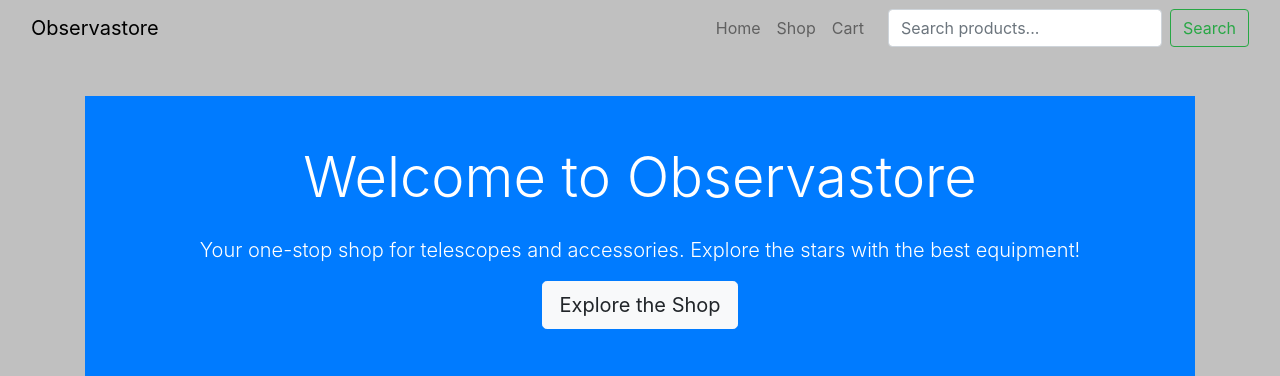
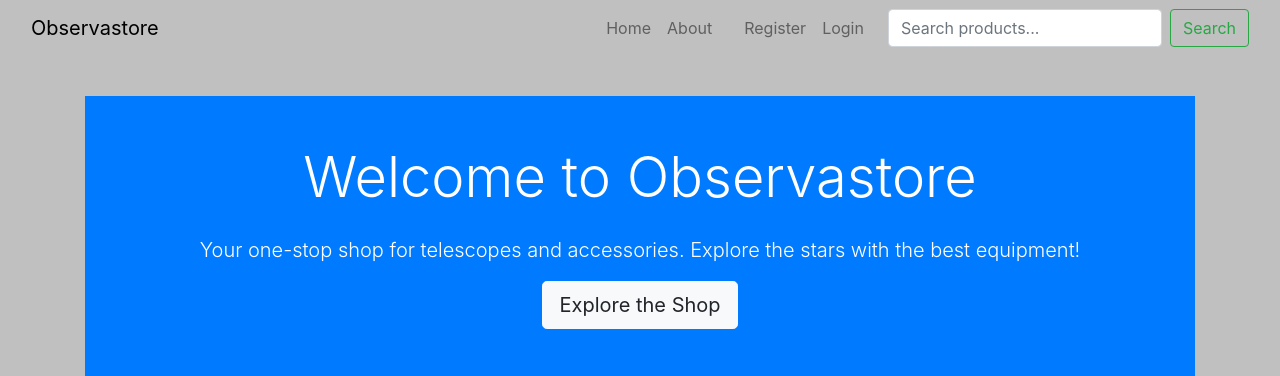
Before and after one commit to mahidaCodeTrained/observastore, a Django app: template home/templates/home/index.html in a window 1280 px wide. Shown: the top 376 px of the page. Run offline with Django 5.2, Linux system fonts and the light colour scheme; the template is opened without the code that fills it, so the values that code supplies are empty; some libraries are stand-ins or nearby versions.

Commit message:
extended navigation for site to incorporate different links depending on login status

```diff
--- a/templates/base.html
+++ b/templates/base.html
@@ -9,7 +9,7 @@
 
     <!-- Bootstrap CSS -->
     <link rel="stylesheet" href="https://maxcdn.bootstrapcdn.com/bootstrap/4.1.3/css/bootstrap.min.css">
-     <!-- Custom CSS from style.css file -->
+    <!-- Custom CSS from style.css file -->
     <link rel="stylesheet" href="{% static 'css/style.css' %}">
 </head>
 <body>
@@ -20,23 +20,51 @@
             <!-- Observastore Home Button -->
             <a class="navbar-brand" href="{% url 'home' %}">Observastore</a>
 
-
             <button class="navbar-toggler" type="button" data-toggle="collapse" data-target="#navbarNav" aria-controls="navbarNav" aria-expanded="false" aria-label="Toggle navigation">
                 <span class="navbar-toggler-icon"></span>
             </button>
 
-
             <div class="collapse navbar-collapse" id="navbarNav">
                 <ul class="navbar-nav ml-auto">  <!-- 'ml-auto' makes it align right -->
+
+                    <!-- Links for all users even if not signed in-->
                     <li class="nav-item">
-                        <a class="nav-link" href="#">Home</a>
+                        <a class="nav-link" href="{% url 'home' %}">Home</a>
                     </li>
                     <li class="nav-item">
-                        <a class="nav-link" href="#">Shop</a>
+                        <a class="nav-link" href="">About</a>
                     </li>
                     <li class="nav-item">
-                        <a class="nav-link" href="#">Cart</a>
+                        <a class="nav-link" href=""></a>
                     </li>
+
+                    <!-- Check if the user is authenticated then if they are show new links.-->
+                    {% if request.user.is_authenticated %}
+                        <!-- Authenticated Users: Dropdown for profile and management links -->
+                        <li class="nav-item dropdown">
+                            <a class="nav-link dropdown-toggle" href="#" id="navbarDropdown" role="button" data-toggle="dropdown" aria-haspopup="true" aria-expanded="false">
+                                {{ request.user.username }}
+                            </a>
+                            <div class="dropdown-menu" aria-labelledby="navbarDropdown">
+                                <!-- Superuser: Management link: this is only meant for the superuser -->
+                                {% if request.user.is_superuser %}
+                                    <a href="" class="dropdown-item">Product Management</a>
+                                {% endif %}
+                                <!-- Profile Link for users to check their purchases or history -->
+                                <a href="" class="dropdown-item">My Profile</a>
+                                <!-- Logout Link for all signed in users. -->
+                                <a href="{% url 'account_logout' %}" class="dropdown-item">Logout</a>
+                            </div>
+                        </li>
+                    {% else %}
+                        <!-- Unauthenticated Users: Register and Login links -->
+                        <li class="nav-item">
+                            <a href="{% url 'account_signup' %}" class="nav-link">Register</a>
+                        </li>
+                        <li class="nav-item">
+                            <a href="{% url 'account_login' %}" class="nav-link">Login</a>
+                        </li>
+                    {% endif %}
 
                     <!-- Search Bar Dropdown - Visible only on tablet and mobile -->
                     <li class="nav-item dropdown d-block d-lg-none">
@@ -62,6 +90,7 @@
         </div>
     </nav>
 
+    <!-- Main Content (Centered) -->
     <div class="container mt-5 pt-5">
         {% block content %}
         <!-- Area for main content -->
```
Also changed, not shown: db.sqlite3.
